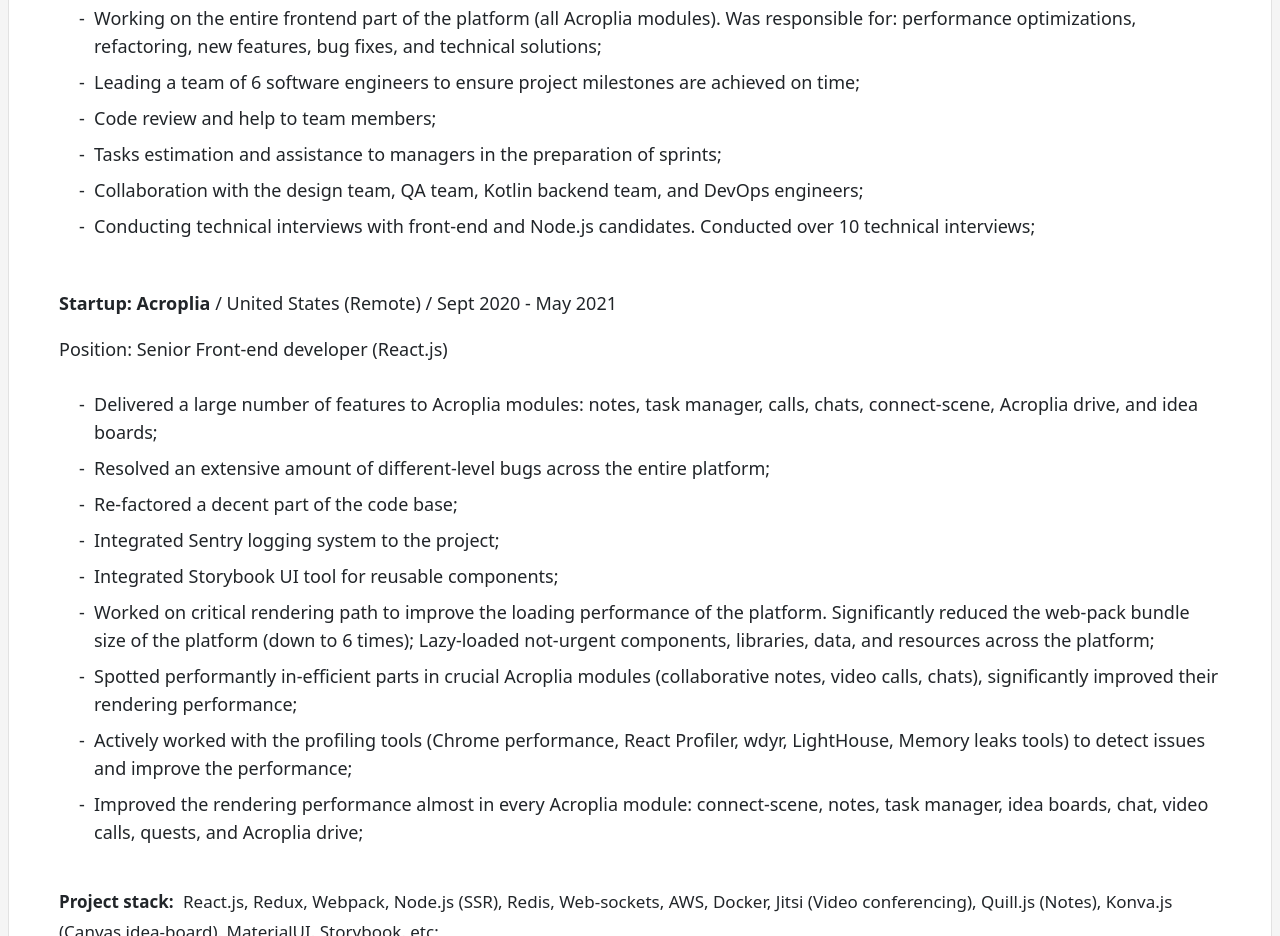
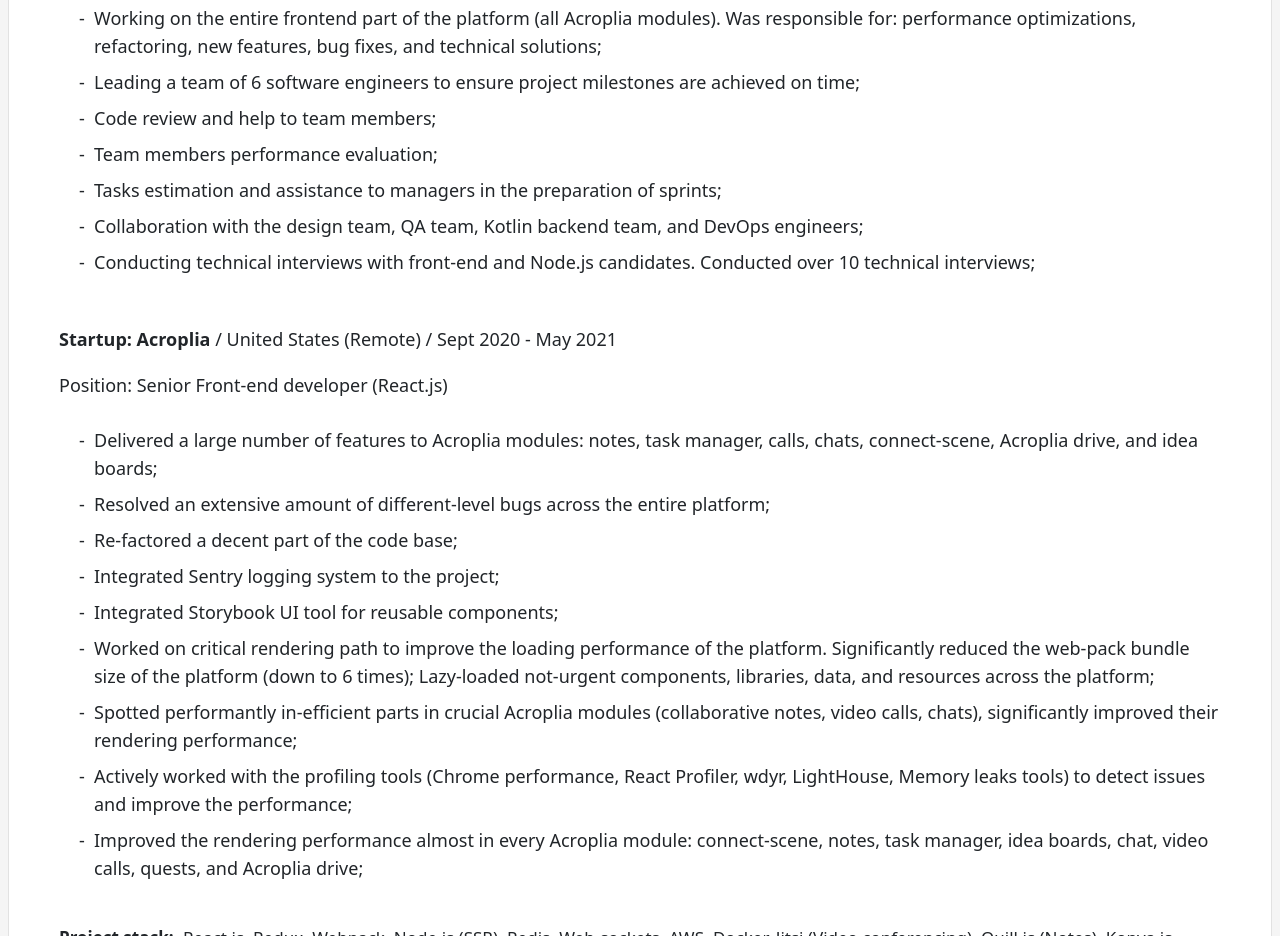
Before and after one commit to Slava-Nik/resume, a Next.js app: page / in a window 1280 px wide. Shown: the part 2460-3396 px from the top of the page. Built offline with nearby package versions, Linux system fonts and the light colour scheme.

Commit message:
updated resume pdf

```diff
--- a/components/Resume/WorkExperience/index.tsx
+++ b/components/Resume/WorkExperience/index.tsx
@@ -36,6 +36,7 @@
                         <li>Working on the entire frontend part of the platform (all Acroplia modules). Was responsible for: performance optimizations, refactoring, new features, bug fixes, and technical solutions;</li>
                         <li>Leading a team of 6 software engineers to ensure project milestones are achieved on time;</li>
                         <li>Code review and help to team members;</li>
+                        <li>Team members performance evaluation;</li>
                         <li>Tasks estimation and assistance to managers in the preparation of sprints;</li>
                         <li>Collaboration with the design team, QA team, Kotlin backend team, and DevOps engineers;</li>
                         <li>Conducting technical interviews with front-end and Node.js candidates. Conducted over 10 technical interviews;</li>
```
Also changed, not shown: public/print_settings.jpg, 1 other file (tests, documents, lock files or other folders).
